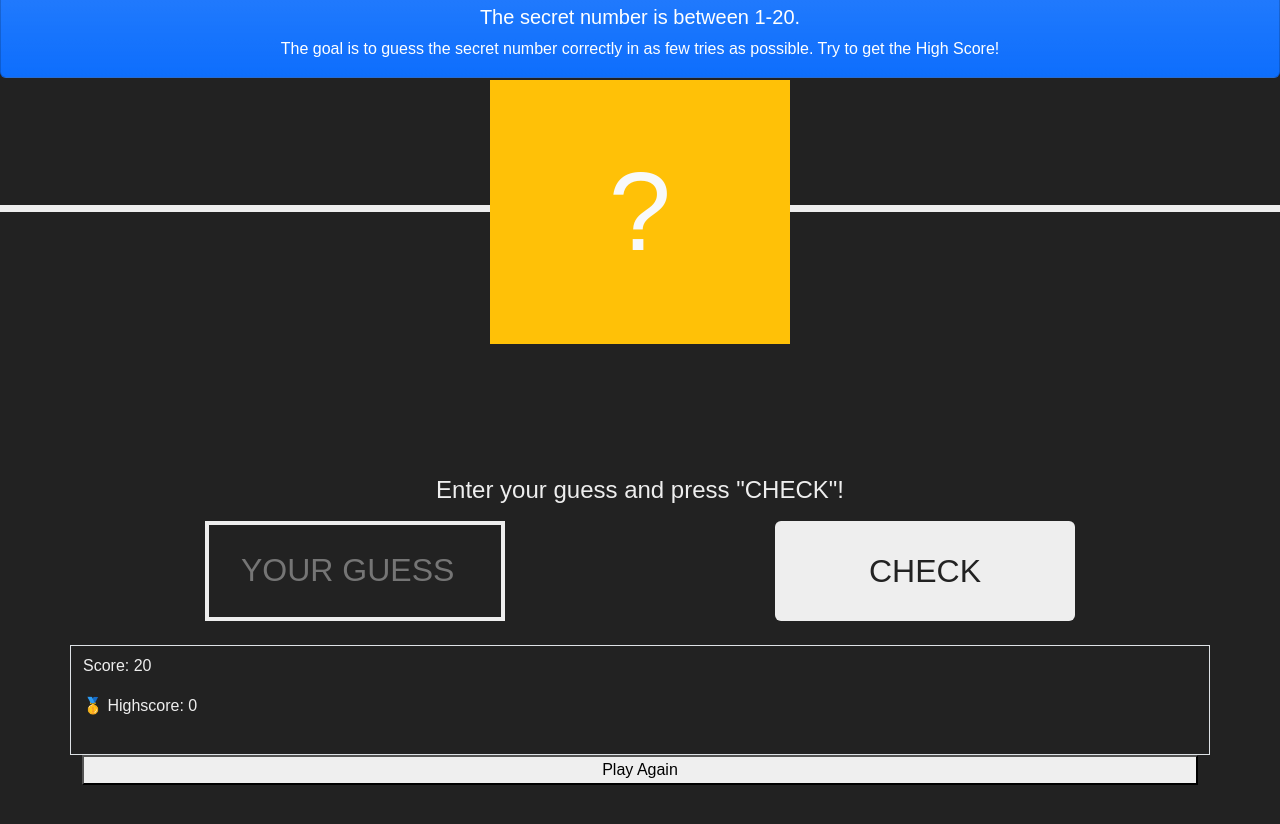
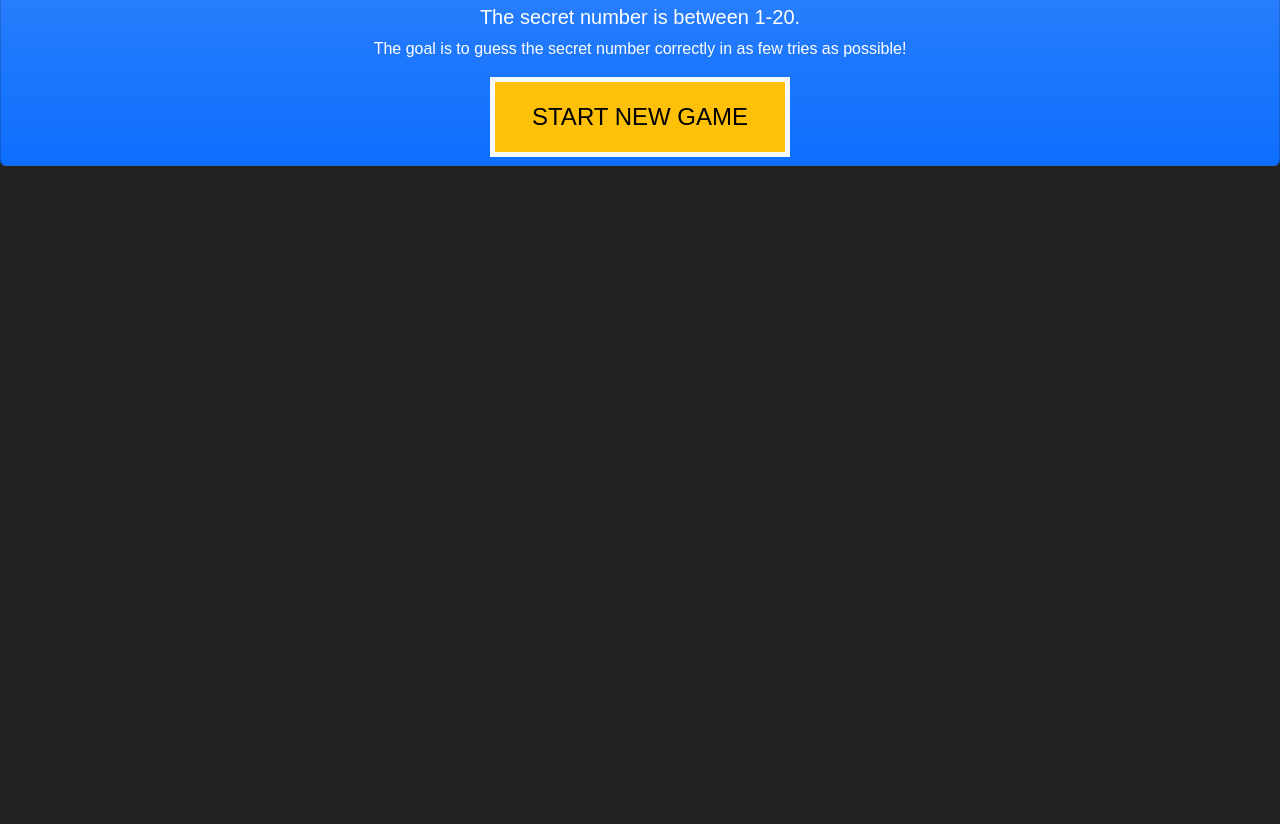
Before and after one commit to tksnate/guess-my-number, a website: page index.html in a window 1280 px wide. Shown: the part 68-892 px from the top of the page. Before the commit the page ends 853 px from the top, so only its background shows below. Drawn offline with nearby package versions, Linux system fonts and the light colour scheme.

Commit message:
update index js css

```diff
--- a/index.html
+++ b/index.html
@@ -3,21 +3,22 @@
   <head>
     <meta charset="utf-8" />
     <meta name="viewport" constent="width=device-width, initial-scale=1" />
+
     <link
       rel="stylesheet"
       href="node_modules/bootstrap/dist/css/bootstrap.min.css"
     />
-    <link
+
+    <!-- <link
       rel="stylesheet"
       href="node_modules/bootstrap-social/bootstrap-social.css"
-    />
+    /> -->
 
     <link rel="stylesheet" href="style.css" />
     <title>Guess The Number</title>
   </head>
 
   <body>
-    <header>
     <div
       class="card text-white bg-primary bg-gradient text-center mb-3"
       style="width: 100%"
@@ -27,44 +28,29 @@
         <h5 class="card-text">The secret number is between 1-20.</h5>
         <p class="card-text">
           The goal is to guess the secret number correctly in as few tries as
-            possible. Try to get the High Score!
+          possible!
         </p>
       </div>
+      <button
+        class="again text-center border border-light border-5 bg-warning mb-2"
+      >
+        START NEW GAME
+      </button>
     </div>
-    </header>
-    <main>
+    <main class="app">
       <div class="container">
-        <div class="row">
+        <div class="row pt-5 pb-4">
           <!-- <div class="col align-self-center number bg-warning text-light"> -->
           <div class="col text-center number bg-warning text-light">?</div>
         </div>
 
-        <!-- <h2>Guess My Number</h2>
-      <p class="between">(Between 1 and 20)</p> -->
-
-        <!-- <button class="btn again">Again!</button> -->
-
-        <!-- <div class="row">
-          <div class="col">
-            <section class="left">
-              <input type="number" class="guess" />
-              <button class="btn check">Check!</button>
-            </section>
-            <section class="right">
-              <p class="message">Enter your guess and press "Check!"</p>
-              <p class="label-score">💯 Score: <span class="score">20</span></p>
-              <p class="label-highscore">
-                🥇 Highscore: <span class="highscore">0</span>
-              </p>
-            </section>
+        <div class="row justify-content-center">
+          <div class="col-12 mt-5">
+            <h4 class="text-center message">
+              Enter your guess and press "CHECK"!
+            </h4>
           </div>
-        </div> -->
-        <!-- <div class="row justify-content-between align-items-center"> -->
-        <div class="row justify-content-center">
-          <div class="col-12">
-            <h4 class="text-center">Enter your guess and press "CHECK"!</h4>
-          </div>
-          <div class="col text-center mt-2">
+          <div class="col text-center">
             <input type="number" class="guess" placeholder="YOUR GUESS" />
           </div>
           <div class="col text-center mt-2">
@@ -72,22 +58,16 @@
           </div>
         </div>
 
-        <div class="row justify-content-evenly mt-4 border pt-2">
-          <span class="scorebox">
-            <div class="col">
-              <p class="label-score">Score: <span class="score">20</span></p>
-            </div>
-            <div class="col">
-              <p class="label-highscore">
-                🥇 Highscore: <span class="highscore">0</span>
+        <div class="row justify-content-evenly border scorebox">
+          <div class="col text-center">
+            <p class="label-score text-warning">
+              Guesses: <span class="score">0</span>
             </p>
           </div>
-          </span>
-        </div>
-
-        <div class="row>">
-          <div class="col-12">
-            <button class="btn-again w-100">Play Again</button>
+          <div class="col text-center">
+            <p class="label-highscore text-warning">
+              Best Round: <span class="highscore">10</span>
+            </p>
           </div>
         </div>
       </div>
--- a/script.js
+++ b/script.js
@@ -1,4 +1,4 @@
-'use strict';
+// 'use strict';
 
 let score = 0;
 let highScore = 20;
@@ -40,6 +40,7 @@ document.querySelector('.check').addEventListener('click', function () {
 
 document.querySelector('.again').addEventListener('click', function () {
   score = 0;
+  document.querySelector('.app').style.opacity = 100;
   document.querySelector('.score').textContent = 0;
   document.body.style.background = 'black';
   document.querySelector('.number').textContent = '?';
--- a/style.css
+++ b/style.css
@@ -53,11 +53,12 @@ body {
   /* background-color: #60b347; */
 }
 
-header {
+/* header {
   position: relative;
   height: 35vh;
-  border-bottom: 7px solid #eee;
-}
+  border-bottom: 8px solid #ffc107;
+  opacity: 0;
+} */
 
 main {
   height: 65vh;
@@ -65,14 +66,14 @@ main {
 }
 
 .number {
-  color: #333;
   font-size: 7rem;
-  padding: 3rem 0rem;
+  padding: 1rem 0rem;
   margin: auto;
   align-items: center;
   justify-content: space-around;
   max-width: 300px;
-  transform: translate(0%, -50%);
+  /* transform: translate(0%, -50%); */
+  padding: 3rem;
 }
 
 .guess {
@@ -84,7 +85,7 @@ main {
   text-align: center;
   padding: 1rem 2rem;
   height: 100px;
-  width: 300px;
+  width: 310px;
 }
 
 .btn {
@@ -96,8 +97,9 @@ main {
   padding: 1rem 2rem;
   cursor: pointer;
   height: 100px;
-  width: 300px;
+  width: 310px;
   justify-content: space-around;
+  padding-bottom: 50px;
 }
 
 .btn:hover {
@@ -105,11 +107,25 @@ main {
 }
 
 .message {
-  margin-bottom: 8rem;
+  margin-bottom: 2rem;
   height: 3rem;
 }
 
 .scorebox {
-  height: 100px;
-  font-size: 0.5 rem;
+  padding: 2rem;
+  margin: 1rem;
+  font-size: 1.5rem;
 }
+
+.again {
+  height: 80px;
+  font-size: 1.5rem;
+  padding: 1rem 1rem;
+  margin: auto;
+  /* align-items: center; */
+  width: 300px;
+}
+
+.app {
+  opacity: 0;
+}
```
Also changed, not shown: package.json (+23 -2 lines), 1 other file. Lines whose indentation alone changed are shown as unchanged.
